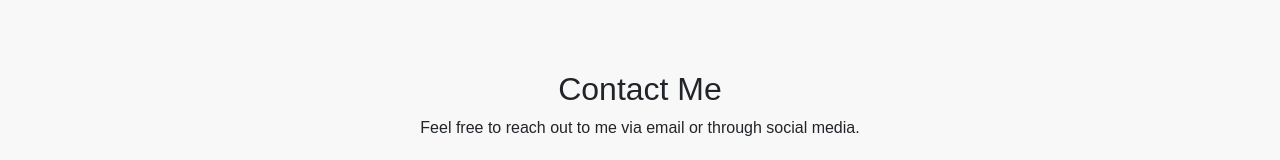
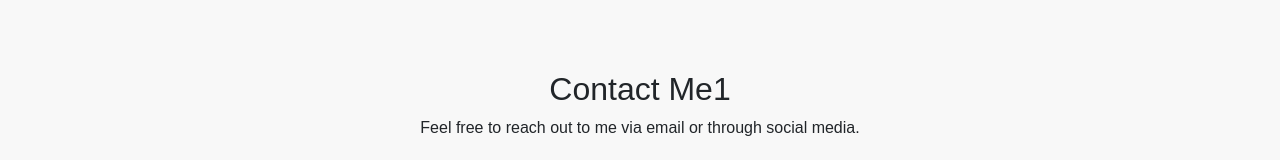
Before and after one commit to viralshah-15/Sample-Deploy-1, a plain HTML site: page index.html in a window 1280 px wide. Shown: the part 1012-1172 px from the top of the page. Drawn offline with nearby package versions, Linux system fonts and the light colour scheme.

Commit message:
fix issues

```diff
--- a/index.html
+++ b/index.html
@@ -93,7 +93,7 @@
 
     <section class="contact-section">
         <div class="container">
-            <h2>Contact Me</h2>
+            <h2>Contact Me1</h2>
             <p>Feel free to reach out to me via email or through social media.</p>
             <a href="mailto:youremail@example.com"><i class="contact-icon">✉️</i></a>
             <a href="#"><i class="fab fa-linkedin"></i></a>
```
